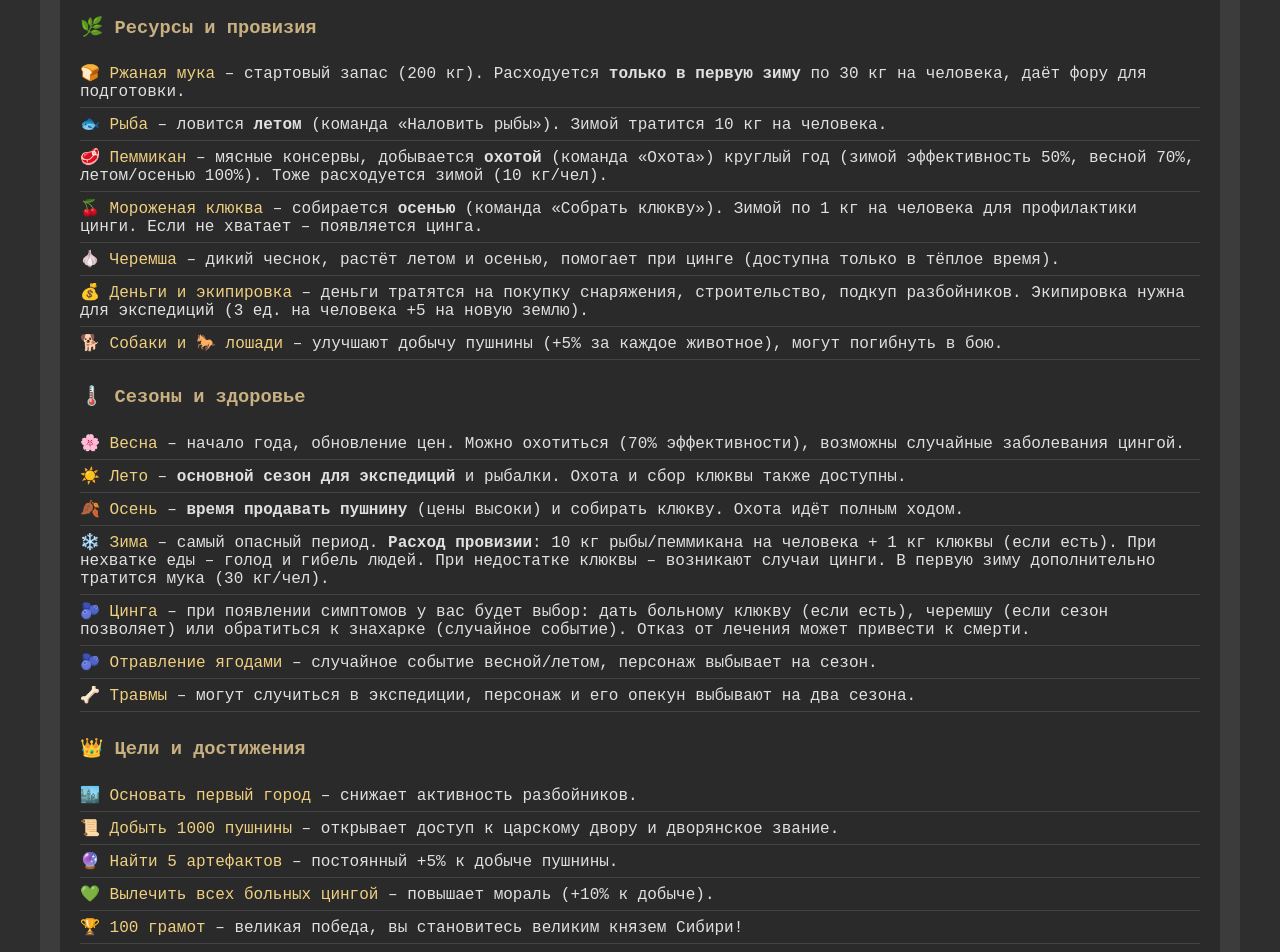
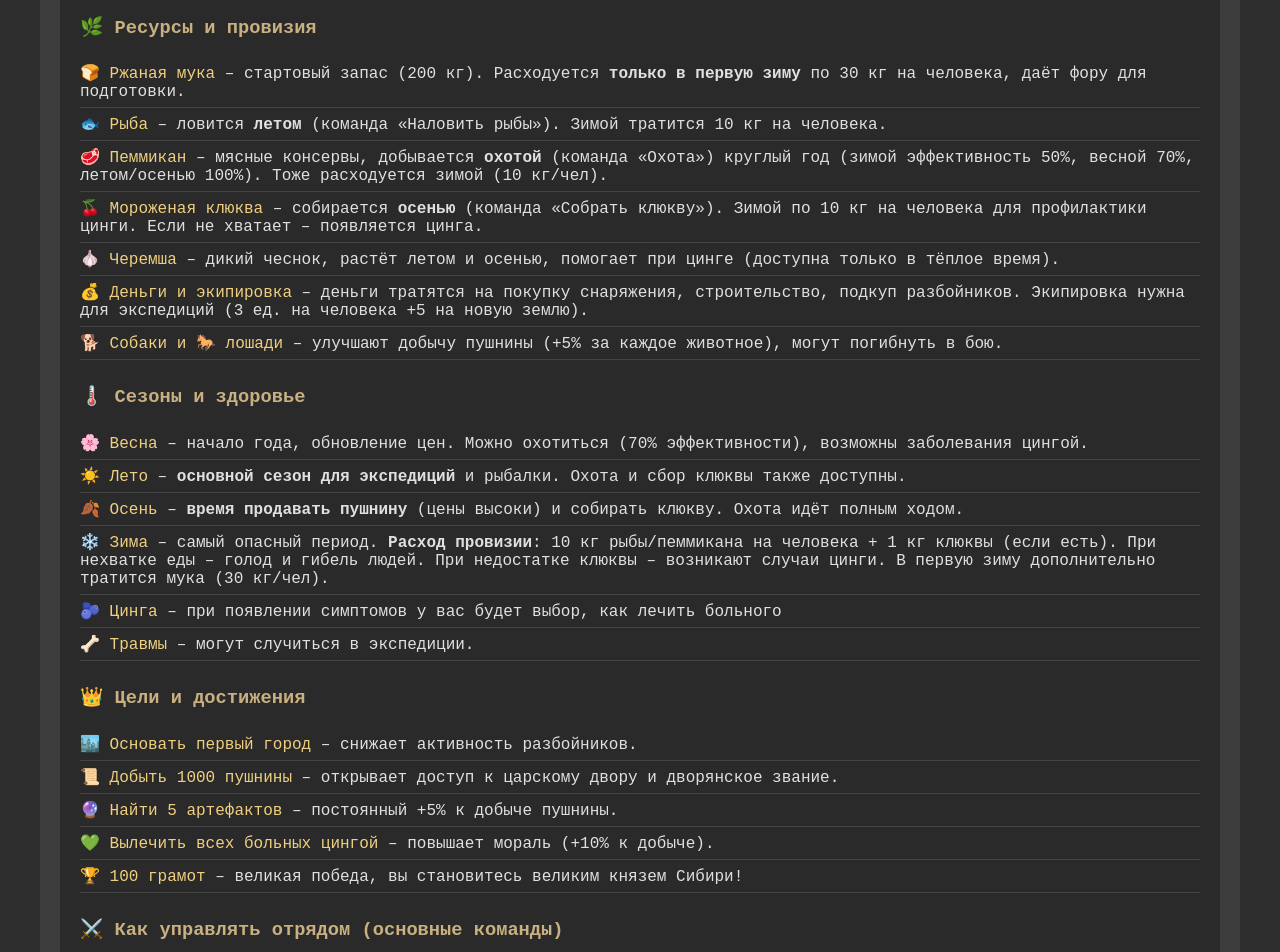
Before and after one commit to Mariga-Rock/pervoprohodets, a Flask app: page / in a window 1280 px wide. Shown: the part 348-1300 px from the top of the page. Run offline with Flask 3, Linux system fonts and the light colour scheme.

Commit message:
small start

```diff
--- a/templates/start.html
+++ b/templates/start.html
@@ -154,7 +154,7 @@
                 <li><span class="highlight">🍞 Ржаная мука</span> – стартовый запас (200 кг). Расходуется <strong>только в первую зиму</strong> по 30 кг на человека, даёт фору для подготовки.</li>
                 <li><span class="highlight">🐟 Рыба</span> – ловится <strong>летом</strong> (команда «Наловить рыбы»). Зимой тратится 10 кг на человека.</li>
                 <li><span class="highlight">🥩 Пеммикан</span> – мясные консервы, добывается <strong>охотой</strong> (команда «Охота») круглый год (зимой эффективность 50%, весной 70%, летом/осенью 100%). Тоже расходуется зимой (10 кг/чел).</li>
-                <li><span class="highlight">🍒 Мороженая клюква</span> – собирается <strong>осенью</strong> (команда «Собрать клюкву»). Зимой по 1 кг на человека для профилактики цинги. Если не хватает – появляется цинга.</li>
+                <li><span class="highlight">🍒 Мороженая клюква</span> – собирается <strong>осенью</strong> (команда «Собрать клюкву»). Зимой по 10 кг на человека для профилактики цинги. Если не хватает – появляется цинга.</li>
                 <li><span class="highlight">🧄 Черемша</span> – дикий чеснок, растёт летом и осенью, помогает при цинге (доступна только в тёплое время).</li>
                 <li><span class="highlight">💰 Деньги и экипировка</span> – деньги тратятся на покупку снаряжения, строительство, подкуп разбойников. Экипировка нужна для экспедиций (3 ед. на человека +5 на новую землю).</li>
                 <li><span class="highlight">🐕 Собаки и 🐎 лошади</span> – улучшают добычу пушнины (+5% за каждое животное), могут погибнуть в бою.</li>
@@ -162,13 +162,12 @@
 
             <h3>🌡️ Сезоны и здоровье</h3>
             <ul>
-                <li><span class="highlight">🌸 Весна</span> – начало года, обновление цен. Можно охотиться (70% эффективности), возможны случайные заболевания цингой.</li>
+                <li><span class="highlight">🌸 Весна</span> – начало года, обновление цен. Можно охотиться (70% эффективности), возможны заболевания цингой.</li>
                 <li><span class="highlight">☀️ Лето</span> – <strong>основной сезон для экспедиций</strong> и рыбалки. Охота и сбор клюквы также доступны.</li>
                 <li><span class="highlight">🍂 Осень</span> – <strong>время продавать пушнину</strong> (цены высоки) и собирать клюкву. Охота идёт полным ходом.</li>
                 <li><span class="highlight">❄️ Зима</span> – самый опасный период. <strong>Расход провизии</strong>: 10 кг рыбы/пеммикана на человека + 1 кг клюквы (если есть). При нехватке еды – голод и гибель людей. При недостатке клюквы – возникают случаи цинги. В первую зиму дополнительно тратится мука (30 кг/чел).</li>
-                <li><span class="highlight">🫐 Цинга</span> – при появлении симптомов у вас будет выбор: дать больному клюкву (если есть), черемшу (если сезон позволяет) или обратиться к знахарке (случайное событие). Отказ от лечения может привести к смерти.</li>
-                <li><span class="highlight">🫐 Отравление ягодами</span> – случайное событие весной/летом, персонаж выбывает на сезон.</li>
-                <li><span class="highlight">🦴 Травмы</span> – могут случиться в экспедиции, персонаж и его опекун выбывают на два сезона.</li>
+                <li><span class="highlight">🫐 Цинга</span> – при появлении симптомов у вас будет выбор, как лечить больного</li>
+                <li><span class="highlight">🦴 Травмы</span> – могут случиться в экспедиции.</li>
             </ul>
 
             <h3>👑 Цели и достижения</h3>
```
